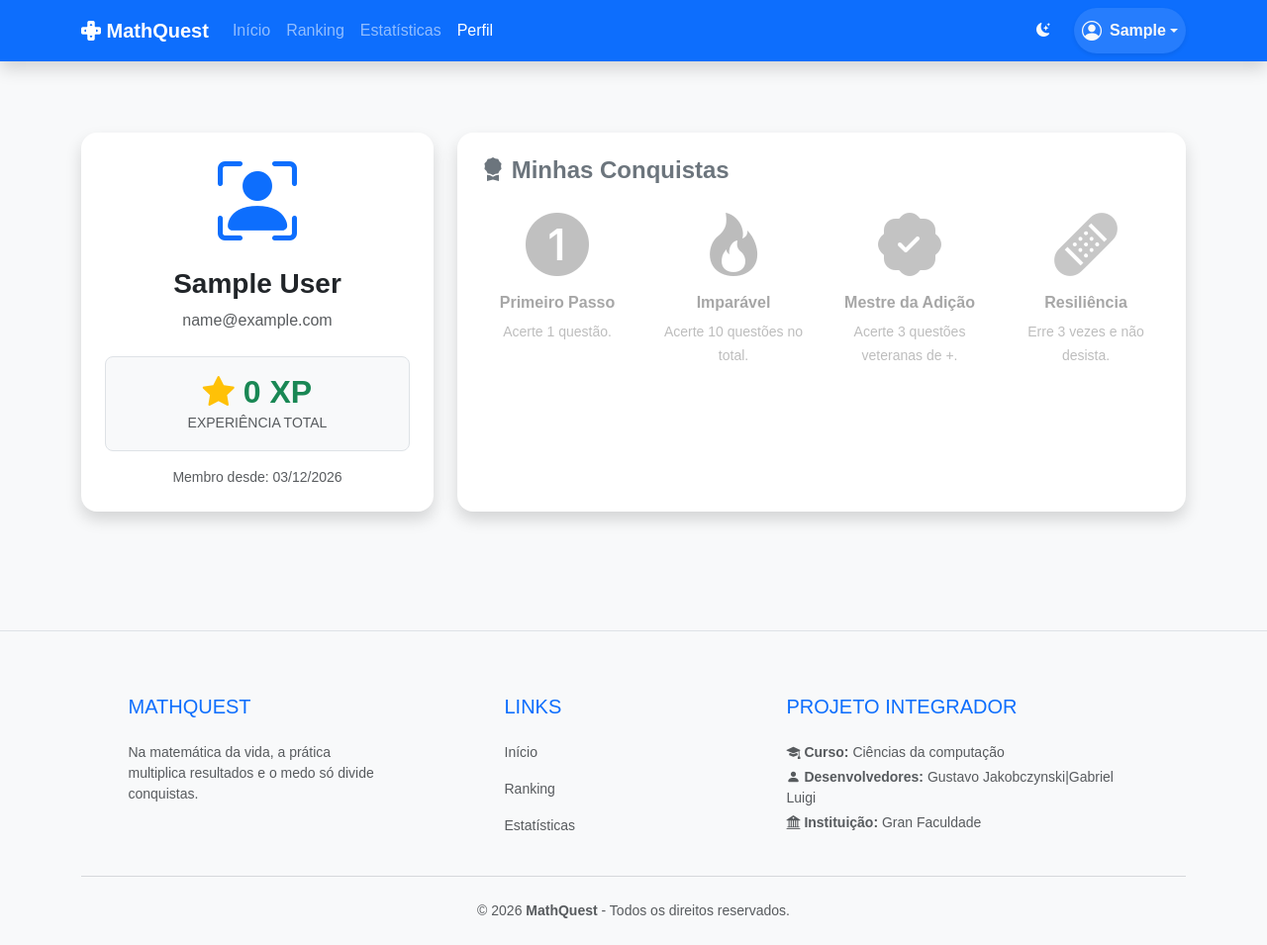
After one commit to Guhzzin/Projeto-extensao03, a PHP site: page /perfil.php in a window 1280 px wide. The commit adds this page. Shown: the whole page at 99% size. Run offline with PHP 8.4, Linux system fonts and the light colour scheme; the visitor is signed in with stand-in values (Sample User, id 1); data comes from the database, SQL or seed files in the repository; data that the repository does not hold is empty.

Commit message:
pagina perfil e ajustes header

```diff
--- a/Projeto-extensao03/public/includes/header.php
+++ b/Projeto-extensao03/public/includes/header.php
@@ -13,13 +13,14 @@ $nivel_user = 1;
 // Busca os dados reais do usuário logado se a conexão existir
 if (isset($_SESSION['usuario_id']) && isset($conn)) {
     $id_usuario = $_SESSION['usuario_id'];
-    $query_perfil = "SELECT nome, email, xp FROM usuarios WHERE id = $id_usuario";
+    $query_perfil = "SELECT nome, email, xp, criado_em FROM usuarios WHERE id = $id_usuario";
     $resultado_perfil = mysqli_query($conn, $query_perfil);
 
     if ($resultado_perfil && $usuario_data = mysqli_fetch_assoc($resultado_perfil)) {
         $nome_completo = $usuario_data['nome'];
         $email_user = $usuario_data['email'];
         $xp_user = $usuario_data['xp'];
+        $criado_em = $usuario_data['criado_em'];
 
         // Lógica de nível: ganha 1 nível a cada 50 de XP acumulado
         $nivel_user = floor($xp_user / 50) + 1;
@@ -52,6 +53,10 @@ $pagina_atual = basename($_SERVER['PHP_SELF']);
         <li class="nav-item">
           <a class="nav-link <?= ($pagina_atual == 'estatisticas.php') ? 'active' : '' ?>" href="estatisticas.php">Estatísticas</a>
         </li>
+
+        <li class="nav-item">
+          <a class="nav-link <?= ($pagina_atual == 'perfil.php') ? 'active' : '' ?>" href="perfil.php"> Perfil</a>
+        </li>
       </ul>
 
       <div class="d-flex align-items-center">
@@ -71,13 +76,13 @@ $pagina_atual = basename($_SERVER['PHP_SELF']);
               aria-labelledby="perfilDropdown"
               style="width: 280px; border-radius: 15px; overflow: hidden; padding: 0;">
 
-            <div class="text-center p-4" style="background-color: #fdf5ef; border-bottom: 1px solid #eee;">
+            <div class="text-center p-4" >
                 <i class="bi bi-person-circle text-secondary" style="font-size: 3.5rem;"></i>
                 <h6 class="mb-0 fw-bold text-dark mt-2"><?php echo $nome_completo; ?></h6>
                 <small class="text-muted d-block"><?php echo $email_user; ?></small>
             </div>
 
-            <div class="p-3 bg-white">
+            <div class="p-3 bg-light">
                 <div class="d-flex justify-content-between mb-2 px-1">
                     <span class="text-secondary small fw-bold">Nível Atual:</span>
                     <span class="badge bg-primary rounded-pill"><?php echo $nivel_user; ?></span>
@@ -85,6 +90,10 @@ $pagina_atual = basename($_SERVER['PHP_SELF']);
                 <div class="d-flex justify-content-between mb-3 px-1">
                     <span class="text-secondary small fw-bold">Experiência:</span>
                     <span class="badge bg-warning text-dark rounded-pill"><?php echo $xp_user; ?> XP</span>
+                </div>
+                 <div class="d-flex justify-content-between mb-3 px-1">
+                    <span class="text-secondary small fw-bold">Criado em:</span>
+                    <span class="badge bg-secondary text-dark rounded-pill"><?php echo date('d/m/Y', strtotime($criado_em)); ?></span>
                 </div>
 
                 <hr class="my-2">
--- /dev/null
+++ b/Projeto-extensao03/public/perfil.php
@@ -0,0 +1,139 @@
+<?php
+require_once __DIR__ . '/includes/auth.php';
+require_once __DIR__ . '/includes/conexao.php';
+
+$id_usuario = $_SESSION['usuario_id'];
+
+// 1. BUSCA OS DADOS GERAIS DO ALUNO
+$query_user = "SELECT nome, email, xp, criado_em FROM usuarios WHERE id = $id_usuario";
+$res_user = mysqli_query($conn, $query_user);
+$usuario = mysqli_fetch_assoc($res_user);
+
+// 2. LÓGICA DAS CONQUISTAS (Fazendo as contas no histórico)
+// Conta total de Acertos
+$res_acertos = mysqli_query($conn, "SELECT COUNT(id) as total FROM historico_respostas WHERE usuario_id = $id_usuario AND acertou = 1");
+$total_acertos = mysqli_fetch_assoc($res_acertos)['total'] ?? 0;
+
+// Conta total de Erros
+$res_erros = mysqli_query($conn, "SELECT COUNT(id) as total FROM historico_respostas WHERE usuario_id = $id_usuario AND acertou = 0");
+$total_erros = mysqli_fetch_assoc($res_erros)['total'] ?? 0;
+
+// Conta acertos de Adição no nível Veterano
+$res_vet_soma = mysqli_query($conn, "
+    SELECT COUNT(h.id) as total
+    FROM historico_respostas h
+    JOIN banco_questoes b ON h.questao_id = b.id
+    WHERE h.usuario_id = $id_usuario AND h.acertou = 1
+    AND b.categoria = 'soma' AND b.dificuldade = 'veterano'
+");
+$vet_soma = mysqli_fetch_assoc($res_vet_soma)['total'] ?? 0;
+
+// 3. DEFININDO QUEM GANHOU O QUE (True ou False)
+$conquista_primeiro_passo = ($total_acertos >= 1);
+$conquista_imparavel      = ($total_acertos >= 10);
+$conquista_mestre_soma    = ($vet_soma >= 3); // Ganha se acertar 3 de veterano na soma
+$conquista_resiliencia    = ($total_erros >= 3); // Ganha se errar 3 vezes no total
+?>
+
+<!DOCTYPE html>
+<html lang="pt-br">
+<head>
+    <meta charset="UTF-8">
+    <meta name="viewport" content="width=device-width, initial-scale=1.0">
+    <title>Meu Perfil | MathQuest</title>
+    <link rel="icon" href="img/favicon.svg" type="image/svg+xml">
+    <link href="https://cdn.jsdelivr.net/npm/bootstrap@5.3.8/dist/css/bootstrap.min.css" rel="stylesheet">
+    <link rel="stylesheet" href="https://cdn.jsdelivr.net/npm/bootstrap-icons@1.13.1/font/bootstrap-icons.min.css">
+    <link rel="stylesheet" href="css/style.css">
+    <style>
+        /* CSS para as Medalhas Bloqueadas (Cinzas e Transparentes) */
+        .badge-bloqueado {
+            filter: grayscale(100%);
+            opacity: 0.4;
+            transition: all 0.3s ease;
+        }
+        /* Efeito de brilho para medalhas desbloqueadas */
+        .badge-desbloqueado {
+            animation: pulse-glow 2s infinite;
+        }
+        @keyframes pulse-glow {
+            0% { box-shadow: 0 0 0 0 rgba(255, 193, 7, 0.4); }
+            70% { box-shadow: 0 0 15px 10px rgba(255, 193, 7, 0); }
+            100% { box-shadow: 0 0 0 0 rgba(255, 193, 7, 0); }
+        }
+    </style>
+</head>
+<body class="bg-body-tertiary">
+
+    <?php include_once(__DIR__ . "/includes/header.php"); ?>
+
+    <div class="container py-5">
+        <div class="row">
+
+            <div class="col-md-4 mb-4">
+                <div class="card shadow border-0 rounded-4 text-center p-4 h-100">
+                    <div class="display-1 text-primary mb-3">
+                        <i class="bi bi-person-bounding-box"></i>
+                    </div>
+                    <h3 class="fw-bold"><?= $usuario['nome'] ?></h3>
+                    <p class="text-muted mb-4"><?= $usuario['email'] ?></p>
+
+                    <div class="bg-light rounded-3 p-3 mb-3 border">
+                        <h2 class="text-success fw-bold m-0"><i class="bi bi-star-fill text-warning"></i> <?= $usuario['xp'] ?> XP</h2>
+                        <small class="text-muted text-uppercase">Experiência Total</small>
+                    </div>
+
+                    <p class="small text-muted mt-auto mb-0">
+                        Membro desde: <?= date('d/m/Y', strtotime($usuario['criado_em'])) ?>
+                    </p>
+                </div>
+            </div>
+
+            <div class="col-md-8 mb-4">
+                <div class="card shadow border-0 rounded-4 p-4 h-100">
+                    <h4 class="fw-bold mb-4 text-secondary"><i class="bi bi-award-fill"></i> Minhas Conquistas</h4>
+
+                    <div class="row g-4 text-center">
+
+                        <div class="col-6 col-md-3">
+                            <div class="<?= $conquista_primeiro_passo ? 'badge-desbloqueado' : 'badge-bloqueado' ?>">
+                                <div class="display-3 text-primary mb-2"><i class="bi bi-1-circle-fill"></i></div>
+                                <h6 class="fw-bold">Primeiro Passo</h6>
+                                <small class="text-muted">Acerte 1 questão.</small>
+                            </div>
+                        </div>
+
+                        <div class="col-6 col-md-3">
+                            <div class="<?= $conquista_imparavel ? 'badge-desbloqueado' : 'badge-bloqueado' ?>">
+                                <div class="display-3 text-danger mb-2"><i class="bi bi-fire"></i></div>
+                                <h6 class="fw-bold">Imparável</h6>
+                                <small class="text-muted">Acerte 10 questões no total.</small>
+                            </div>
+                        </div>
+
+                        <div class="col-6 col-md-3">
+                            <div class="<?= $conquista_mestre_soma ? 'badge-desbloqueado' : 'badge-bloqueado' ?>">
+                                <div class="display-3 text-success mb-2"><i class="bi bi-patch-check-fill"></i></div>
+                                <h6 class="fw-bold">Mestre da Adição</h6>
+                                <small class="text-muted">Acerte 3 questões veteranas de +. </small>
+                            </div>
+                        </div>
+
+                        <div class="col-6 col-md-3">
+                            <div class="<?= $conquista_resiliencia ? 'badge-desbloqueado' : 'badge-bloqueado' ?>">
+                                <div class="display-3 text-secondary mb-2"><i class="bi bi-bandaid-fill"></i></div>
+                                <h6 class="fw-bold">Resiliência</h6>
+                                <small class="text-muted">Erre 3 vezes e não desista.</small>
+                            </div>
+                        </div>
+
+                    </div>
+                </div>
+            </div>
+
+        </div>
+    </div>
+
+    <?php include_once(__DIR__ . "/includes/footer.php"); ?>
+</body>
+</html>
```
